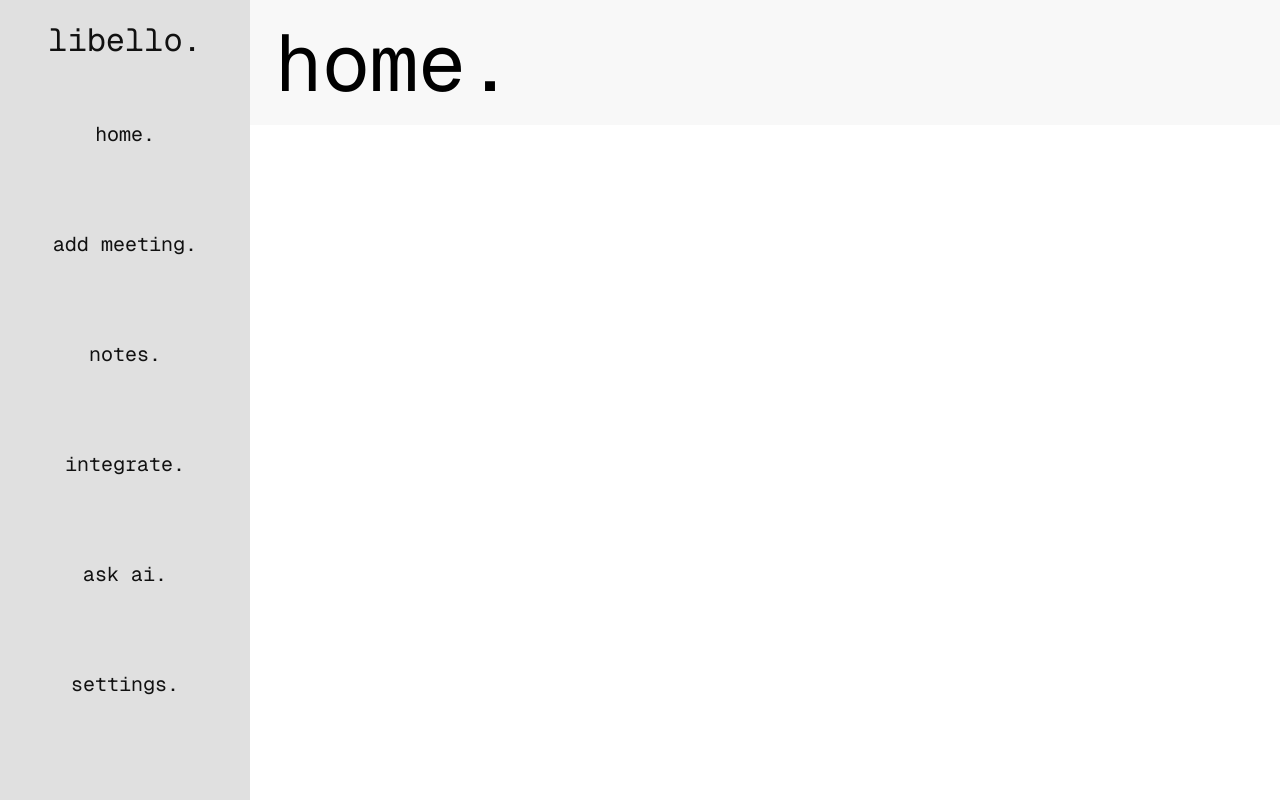
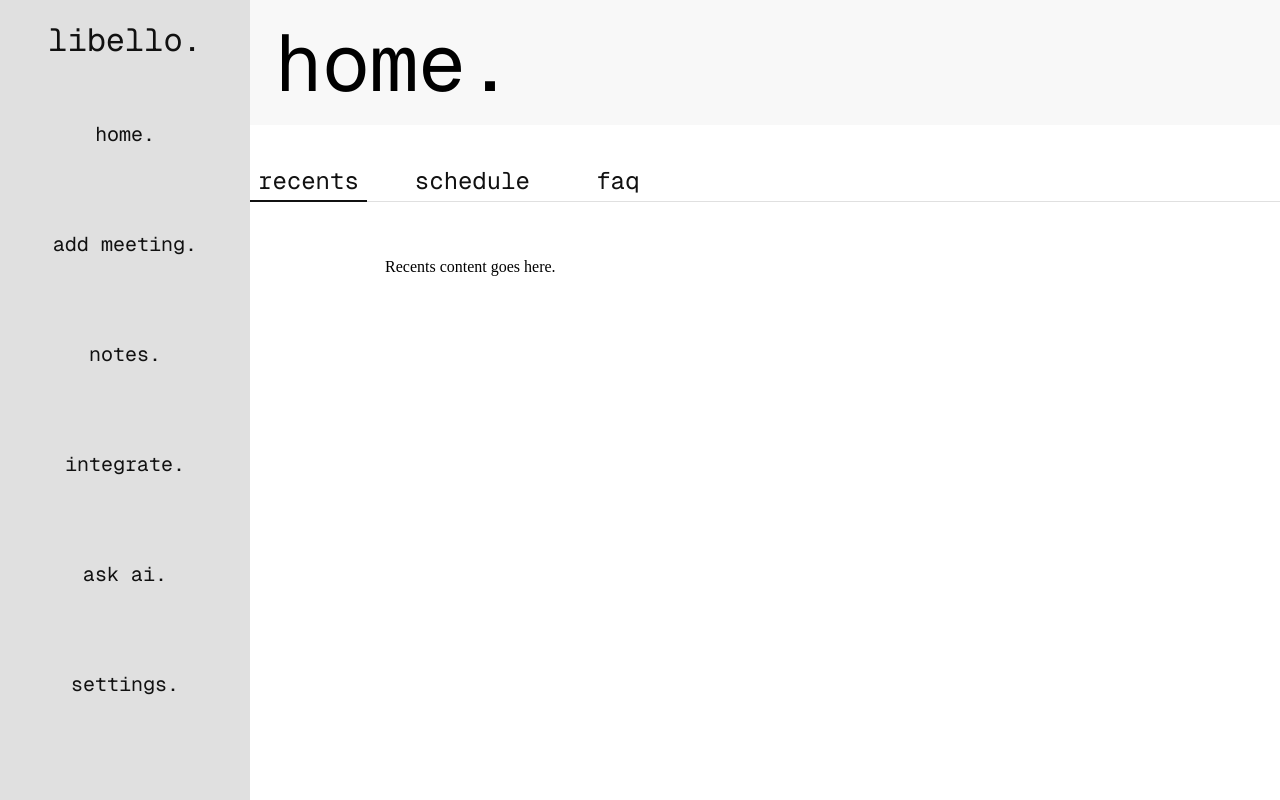
Before and after one commit to aarnavputta/note-taker-app-, a Next.js app: page / in a window 1280 px wide. Built offline with nearby package versions, Linux system fonts and the light colour scheme.

Commit message:
added horizontal nav bar in home

```diff
--- /dev/null
+++ b/src/app/about/page.tsx
@@ -0,0 +1,3 @@
+export default function About() {
+  return null;
+}
--- /dev/null
+++ b/src/app/how-to-use/page.tsx
@@ -0,0 +1,3 @@
+export default function HowToUse() {
+  return null;
+}
--- a/src/app/layout.tsx
+++ b/src/app/layout.tsx
@@ -103,7 +103,9 @@ export default function RootLayout({
           </div>
         </div>
         {/* Main content */}
-        <div style={{ marginLeft: '250px' }}>{children}</div>
+        <div style={{ marginLeft: '250px' }}>
+          {children}
+        </div>
       </body>
     </html>
   );
--- a/src/app/page.tsx
+++ b/src/app/page.tsx
@@ -1,7 +1,31 @@
+"use client";
+import Link from "next/link";
+import { useState } from "react";
 // import Image from "next/image";
 // TODO: Import Geist Mono font for production use
 
 export default function Home() {
+  const pathname = typeof window !== "undefined" ? window.location.pathname : "/";
+  const navItems = [
+    { label: "recents", key: "recents" },
+    { label: "schedule", key: "about" },
+    { label: "faq", key: "how" },
+  ];
+  const [selected, setSelected] = useState("recents");
+
+  const renderTabContent = () => {
+    switch (selected) {
+      case "recents":
+        return <div>Recents content goes here.</div>;
+      case "about":
+        return <div>About us content goes here.</div>;
+      case "how":
+        return <div>How to use content goes here.</div>;
+      default:
+        return null;
+    }
+  };
+
   return (
     <div style={{
       width: '100%',
@@ -9,16 +33,15 @@ export default function Home() {
       backgroundColor: 'white',
       position: 'relative',
     }}>
-      {/* Top bar: 1262 x 125, 20% opacity, light gray, centered horizontally */}
+      {/* Large heading at the top */}
       <div style={{
-        width: '1262px',
+        width: '100%',
         height: '125px',
         backgroundColor: 'rgba(217,217,217,0.2)',
         display: 'flex',
         alignItems: 'center',
         paddingLeft: '24px',
-        margin: '0 auto',
-        marginTop: '0',
+        margin: 0,
         marginBottom: '32px',
         boxSizing: 'border-box',
       }}>
@@ -29,7 +52,66 @@ export default function Home() {
           lineHeight: 1,
         }}>home.</span>
       </div>
-      {/* Main homepage content goes here */}
+      {/* NavBar */}
+      <nav
+        style={{
+          width: '1192px', // Match Figma width
+          margin: '0 auto',
+          display: 'flex',
+          flexDirection: 'column',
+          alignItems: 'center',
+        }}
+      >
+        <div
+          style={{
+            display: 'flex',
+            width: '100%',
+            justifyContent: 'flex-start',
+            gap: '40px',
+            borderBottom: '1px solid #e0e0e0', // Light underline for the whole bar
+          }}
+        >
+          {navItems.map((item) => {
+            const isActive = selected === item.key;
+            return (
+              <button
+                key={item.key}
+                onClick={() => setSelected(item.key)}
+                style={{
+                  background: 'none',
+                  border: 'none',
+                  outline: 'none',
+                  fontFamily: 'Geist Mono, monospace',
+                  fontSize: 24,
+                  color: '#111',
+                  padding: '8px 8px 4px 8px',
+                  borderBottom: isActive ? '2px solid #111' : '2px solid transparent',
+                  transition: 'border-bottom 0.2s',
+                  cursor: 'pointer',
+                  minWidth: 80,
+                  textAlign: 'center',
+                  marginBottom: '-1px', // Overlay dark underline
+                }}
+              >
+                {item.label}
+              </button>
+            );
+          })}
+        </div>
+      </nav>
+      {/* Tab content box */}
+      <div style={{
+        width: '80%',
+        margin: '0 auto',
+        background: 'white',
+        minHeight: 200,
+        borderRadius: 8,
+        boxShadow: '0 0 0 0 rgba(0,0,0,0)',
+        padding: 32,
+        marginTop: 24,
+      }}>
+        {renderTabContent()}
+      </div>
     </div>
   );
 }
--- /dev/null
+++ b/src/app/recents/page.tsx
@@ -0,0 +1,3 @@
+export default function Recents() {
+  return null;
+}
```
